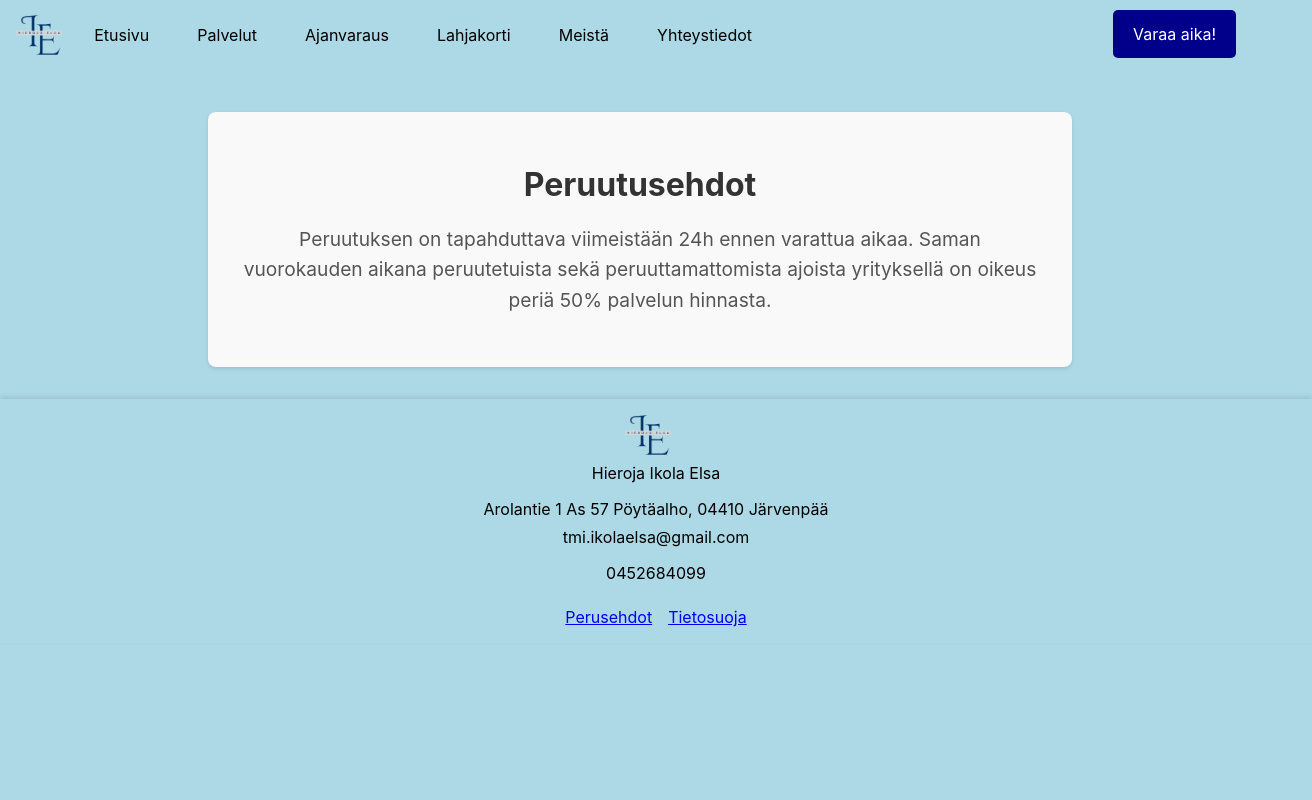
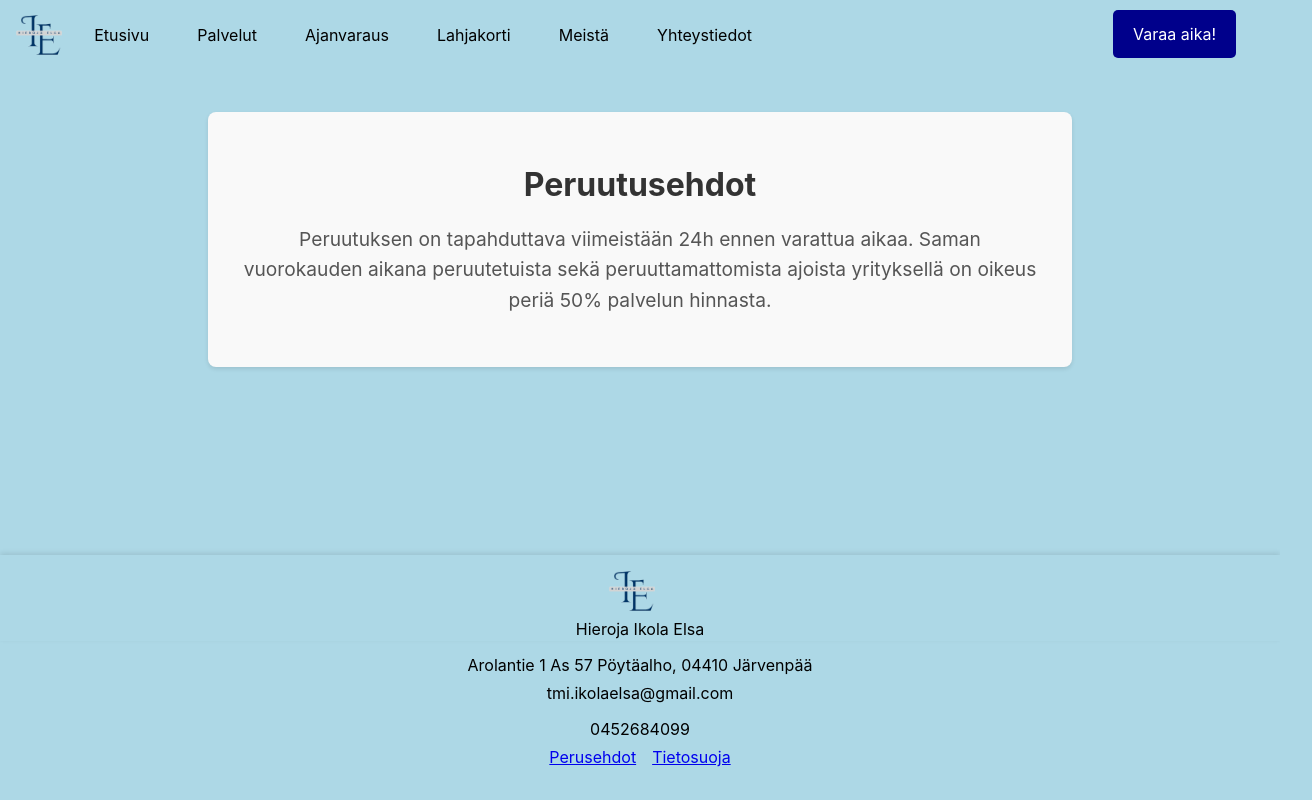
Before and after one commit to Amikola/Elsan-sivut, a React (Vite) app: page /basicconditions in a window 1280 px wide. Shown: the whole page, 1312 px wide, since content can reach past the window. Built offline with nearby package versions, Linux system fonts and the light colour scheme.

Commit message:
Fixed issue with bottom bar

```diff
--- a/src/App.css
+++ b/src/App.css
@@ -67,6 +67,9 @@ body {
   padding-top: 80px; /* Add padding to the top to avoid content being hidden behind the navbar */
   text-align: center;
   flex: 1; /* Allow the content to grow and fill the available space */
+  display: flex;
+  flex-direction: column;
+  min-height: calc(100vh - 325px); /* Adjust the height to fill the available space */
 }
 
 .bottom-bar {
@@ -75,8 +78,10 @@ body {
   display: flex;
   flex-direction: column; /* Arrange items in a column */
   align-items: center; /* Center items horizontally */
-  padding: 1rem; /* Add padding */
+  padding-top: 1rem; /* Add padding to the top */
   box-shadow: 0 -2px 5px rgba(0, 0, 0, 0.1); /* Add a subtle shadow */
+  position: relative; /* Position relative to the page content */
+  height: 70px; /* Set the height of the bottom bar */
 }
 
 .bottom-bar-image {
@@ -113,9 +118,9 @@ body {
 }
 
 .bottom-bar-links {
+  min-height: 30px; /* Set a minimum height for the links */
   display: flex;
   gap: 1rem; /* Add space between the links */
-  margin-top: 1rem; /* Add margin to the top to separate from the text */
 }
 
 @media (min-width: 601px) {
--- a/src/pages/BasicConditions/BasicConditions.tsx
+++ b/src/pages/BasicConditions/BasicConditions.tsx
@@ -2,9 +2,11 @@ import './BasicConditions.css';
 
 function BasicConditions() {
   return (
+    <div className='basic-conditions'>
     <div className="basic-conditions-container">
       <h1>Peruutusehdot</h1>
       <p>Peruutuksen on tapahduttava viimeistään 24h ennen varattua aikaa. Saman vuorokauden aikana peruutetuista sekä peruuttamattomista ajoista yrityksellä on oikeus periä 50% palvelun hinnasta.</p>
+    </div>
     </div>
   );
 }
```
